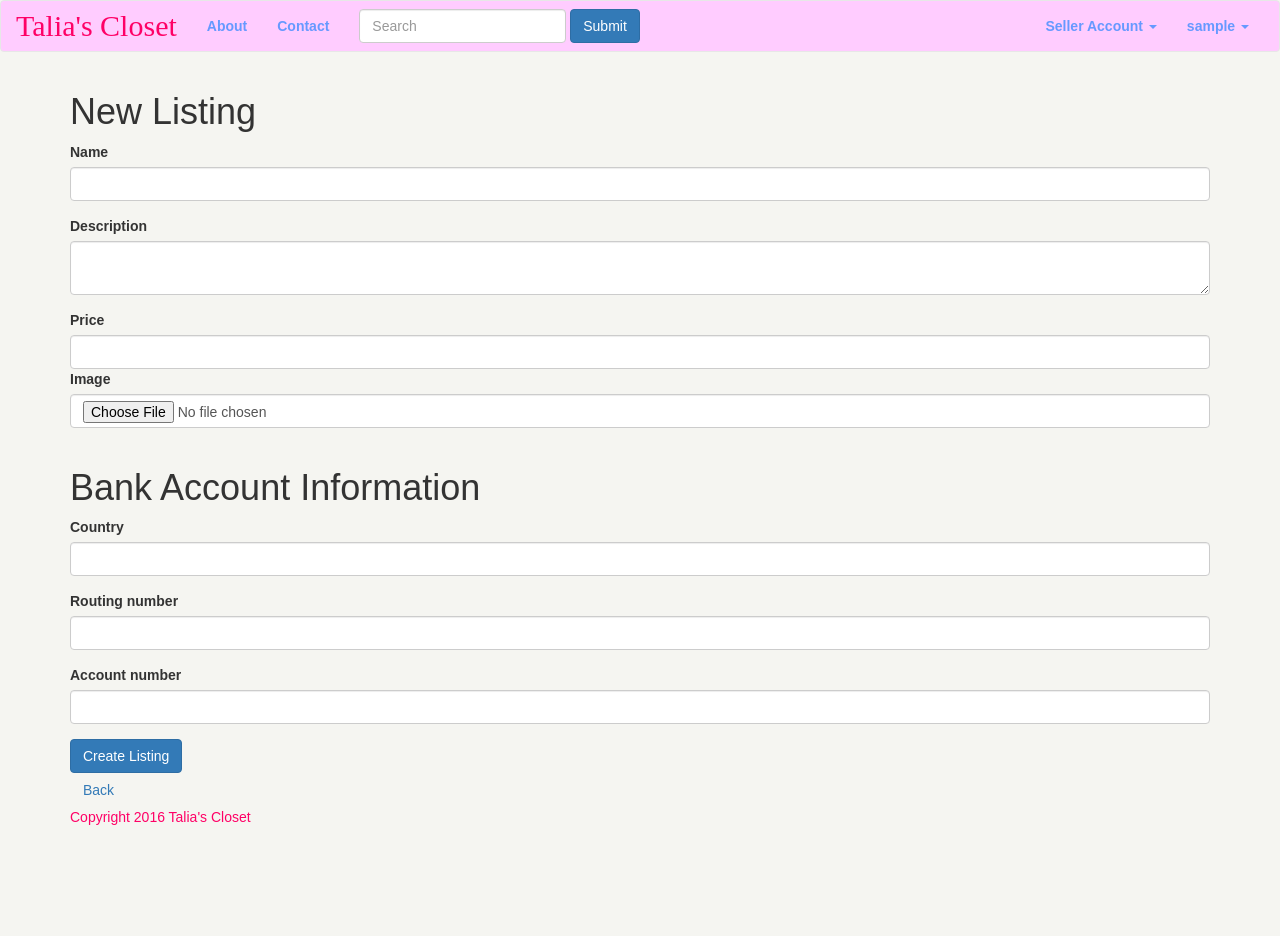
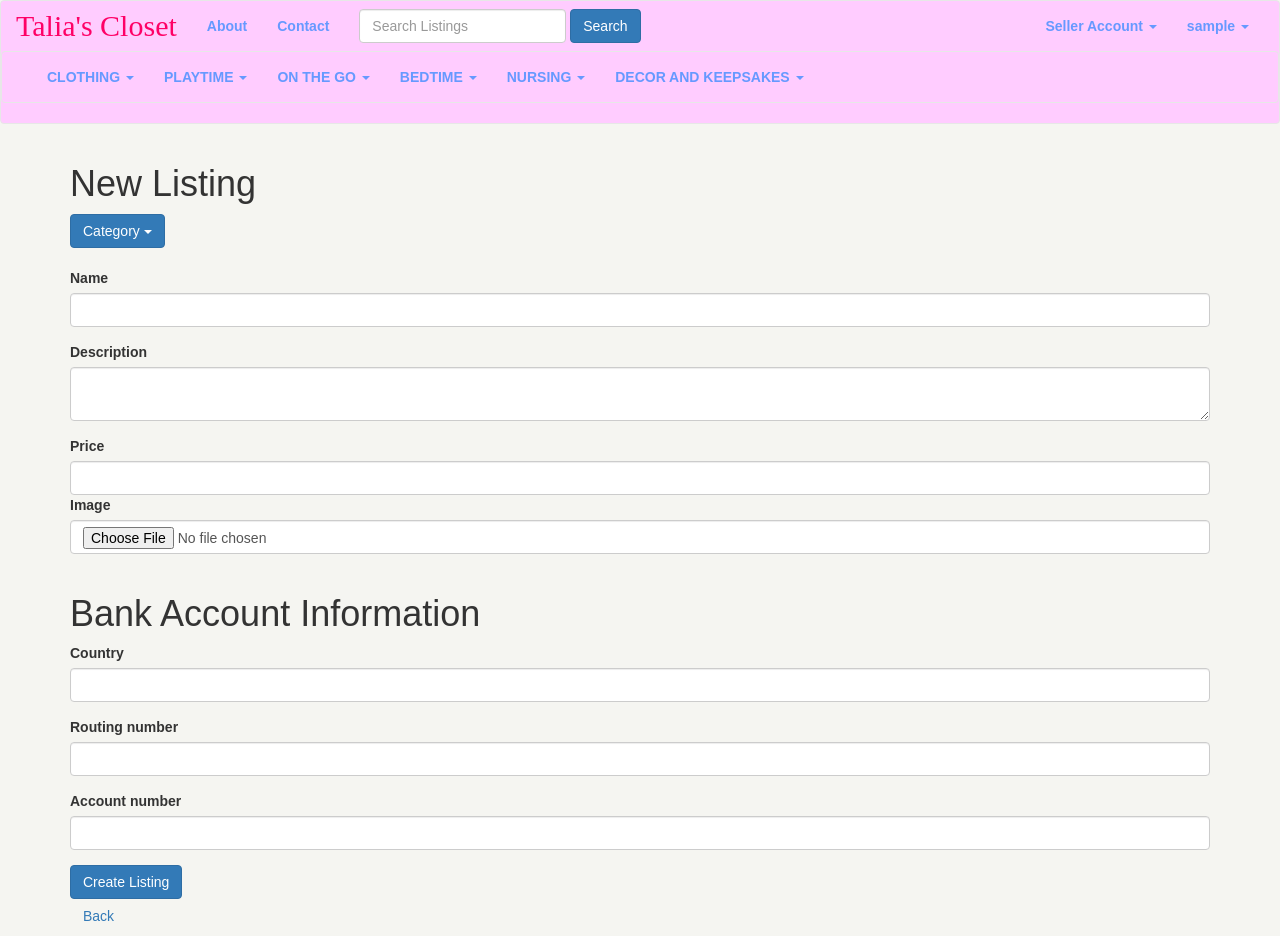
Before and after one commit to Brad124/Talia-s-Closet, a Rails app: page /listings/new in a window 1280 px wide. Shown: the top 936 px of the page. Before the commit the page ends 825 px from the top, so only its background shows below. Run offline with Rails 7, Linux system fonts and the light colour scheme; the visitor is signed in with stand-in values (Sample User, id 1); style sheets or scripts are compiled from the project's sources; parts of the project's set-up code (start-up, migrations or seed data) failed here and were passed over; some libraries are stand-ins or nearby versions.

Commit message:
more shit

```diff
--- /dev/null
+++ b/app/assets/javascripts/categories.coffee
@@ -0,0 +1,3 @@
+# Place all the behaviors and hooks related to the matching controller here.
+# All this logic will automatically be available in application.js.
+# You can use CoffeeScript in this file: http://coffeescript.org/
--- /dev/null
+++ b/app/assets/stylesheets/categories.scss
@@ -0,0 +1,3 @@
+// Place all the styles related to the Categories controller here.
+// They will automatically be included in application.css.
+// You can use Sass (SCSS) here: http://sass-lang.com/
--- /dev/null
+++ b/app/controllers/categories_controller.rb
@@ -0,0 +1,2 @@
+class CategoriesController < ApplicationController
+end
--- a/app/controllers/listings_controller.rb
+++ b/app/controllers/listings_controller.rb
@@ -11,8 +11,16 @@ class ListingsController < ApplicationController
   # GET /listings
   # GET /listings.json
   def index
-    @listings = Listing.all.order("created_at DESC")
+      @listings = Listing.all.order("created_at DESC")
+      @listings = Listing.all
+    if params[:search]
+      @listings = Listing.search(params[:search]).order("created_at DESC")
+    else
+      @listings = Listing.all.order('created_at DESC')
+    end
   end
+
+
 
   # GET /listings/1
   # GET /listings/1.json
@@ -92,7 +100,7 @@ class ListingsController < ApplicationController
 
     # Never trust parameters from the scary internet, only allow the white list through.
     def listing_params
-      params.require(:listing).permit(:name, :description, :price, :image)
+      params.require(:listing).permit(:name, :description, :price, :image, :category_id)
     end
 
     def check_user
--- /dev/null
+++ b/app/helpers/categories_helper.rb
@@ -0,0 +1,2 @@
+module CategoriesHelper
+end
--- a/app/views/layouts/_header.html.erb
+++ b/app/views/layouts/_header.html.erb
@@ -20,14 +20,21 @@
         <!--<li><a href="/pages/about">About <span class="sr-only">(current)</span></a></li> -->
         <!--<li><a href="/pages/contact">Contact</a></li> -->
 
+
+
       </ul>
       <form class="navbar-form navbar-left" role="search">
         <div class="form-group">
-          <input type="text" class="form-control" placeholder="Search">
+        <%= form_tag(listings_path, :method => "get", id: "search-form") do %>
+        <%= text_field_tag :search, params[:search], class: "form-control", placeholder: "Search Listings" %>
+        <%= submit_tag "Search", class: "btn btn-primary" %>
+        <% end %>
+
         </div>
-        <button type="submit" class="btn btn-primary">Submit</button>
       </form>
       <ul class="nav navbar-nav navbar-right">
+
+
 
 
         <% if user_signed_in? %>
@@ -62,4 +69,118 @@
 
     </div><!-- /.navbar-collapse -->
   </div><!-- /.container-fluid -->
+
+
+<nav class="navbar navbar-default">
+  <div class="container-fluid">
+    <!-- Brand and toggle get grouped for better mobile display -->
+    <div class="navbar-header">
+
+    </div>
+
+    <!-- Collect the nav links, forms, and other content for toggling -->
+    <div class="collapse navbar-collapse" id="bs-example-navbar-collapse-1">
+      <ul class="nav navbar-nav">
+
+        <li class="dropdown">
+          <a href="#" class="dropdown-toggle" data-toggle="dropdown" role="button" aria-haspopup="true" aria-expanded="false">CLOTHING <span class="caret"></span></a>
+          <ul class="dropdown-menu">
+            <li><a href="#">Action</a></li>
+            <li><a href="#">Another action</a></li>
+            <li><a href="#">Something else here</a></li>
+            <li role="separator" class="divider"></li>
+            <li><a href="#">Separated link</a></li>
+            <li role="separator" class="divider"></li>
+            <li><a href="#">One more separated link</a></li>
+          </ul>
+        </li>
+      </ul>
+
+      <div class="collapse navbar-collapse" id="bs-example-navbar-collapse-1">
+      <ul class="nav navbar-nav">
+
+        <li class="dropdown">
+          <a href="#" class="dropdown-toggle" data-toggle="dropdown" role="button" aria-haspopup="true" aria-expanded="false">PLAYTIME <span class="caret"></span></a>
+          <ul class="dropdown-menu">
+            <li><a href="#">Action</a></li>
+            <li><a href="#">Another action</a></li>
+            <li><a href="#">Something else here</a></li>
+            <li role="separator" class="divider"></li>
+            <li><a href="#">Separated link</a></li>
+            <li role="separator" class="divider"></li>
+            <li><a href="#">One more separated link</a></li>
+          </ul>
+        </li>
+      </ul>
+
+      <div class="collapse navbar-collapse" id="bs-example-navbar-collapse-1">
+      <ul class="nav navbar-nav">
+
+        <li class="dropdown">
+          <a href="#" class="dropdown-toggle" data-toggle="dropdown" role="button" aria-haspopup="true" aria-expanded="false">ON THE GO <span class="caret"></span></a>
+          <ul class="dropdown-menu">
+            <li><a href="#">Action</a></li>
+            <li><a href="#">Another action</a></li>
+            <li><a href="#">Something else here</a></li>
+            <li role="separator" class="divider"></li>
+            <li><a href="#">Separated link</a></li>
+            <li role="separator" class="divider"></li>
+            <li><a href="#">One more separated link</a></li>
+          </ul>
+        </li>
+      </ul>
+
+      <div class="collapse navbar-collapse" id="bs-example-navbar-collapse-1">
+      <ul class="nav navbar-nav">
+
+        <li class="dropdown">
+          <a href="#" class="dropdown-toggle" data-toggle="dropdown" role="button" aria-haspopup="true" aria-expanded="false">BEDTIME <span class="caret"></span></a>
+          <ul class="dropdown-menu">
+            <li><a href="#">Action</a></li>
+            <li><a href="#">Another action</a></li>
+            <li><a href="#">Something else here</a></li>
+            <li role="separator" class="divider"></li>
+            <li><a href="#">Separated link</a></li>
+            <li role="separator" class="divider"></li>
+            <li><a href="#">One more separated link</a></li>
+          </ul>
+        </li>
+      </ul>
+
+     <div class="collapse navbar-collapse" id="bs-example-navbar-collapse-1">
+      <ul class="nav navbar-nav">
+
+        <li class="dropdown">
+          <a href="#" class="dropdown-toggle" data-toggle="dropdown" role="button" aria-haspopup="true" aria-expanded="false">NURSING <span class="caret"></span></a>
+          <ul class="dropdown-menu">
+            <li><a href="#">Action</a></li>
+            <li><a href="#">Another action</a></li>
+            <li><a href="#">Something else here</a></li>
+            <li role="separator" class="divider"></li>
+            <li><a href="#">Separated link</a></li>
+            <li role="separator" class="divider"></li>
+            <li><a href="#">One more separated link</a></li>
+          </ul>
+        </li>
+      </ul>
+
+      <div class="collapse navbar-collapse" id="bs-example-navbar-collapse-1">
+      <ul class="nav navbar-nav">
+
+        <li class="dropdown">
+          <a href="#" class="dropdown-toggle" data-toggle="dropdown" role="button" aria-haspopup="true" aria-expanded="false">DECOR AND KEEPSAKES <span class="caret"></span></a>
+          <ul class="dropdown-menu">
+            <li><a href="#">Action</a></li>
+            <li><a href="#">Another action</a></li>
+            <li><a href="#">Something else here</a></li>
+            <li role="separator" class="divider"></li>
+            <li><a href="#">Separated link</a></li>
+            <li role="separator" class="divider"></li>
+            <li><a href="#">One more separated link</a></li>
+          </ul>
+        </li>
+      </ul>
+    </div><!-- /.navbar-collapse -->
+  </div><!-- /.container-fluid -->
 </nav>
+</nav>
--- a/app/views/listings/_form.html.erb
+++ b/app/views/listings/_form.html.erb
@@ -15,6 +15,19 @@
    <div id="stripe_error" class="alert alert-danger" style="display:none">
       <noscript>Javascript is not enabled. It is required for this form. Enable it in your web browser settings</noscript>
    </div>
+
+  <div class="dropdown">
+  <button class="btn btn-primary dropdown-toggle" type="button" id="dropdownMenu1" data-toggle="dropdown" aria-haspopup="true" aria-expanded="true">
+    Category
+    <span class="caret"></span>
+  </button>
+  <ul class="dropdown-menu" aria-labelledby="dropdownMenu1">
+    <li><a href="#">Action</a></li>
+    <li><a href="#">Another action</a></li>
+    <li><a href="#">Something else here</a></li>
+    <li><a href="#">Separated link</a></li>
+  </ul>
+  </div><br>
 
   <div class="form-group">
     <%= f.label :name %><br>
--- /dev/null
+++ b/db/migrate/20160327092116_add_category_id_to_listings.rb
@@ -0,0 +1,5 @@
+class AddCategoryIdToListings < ActiveRecord::Migration
+  def change
+    add_column :listings, :category_id, :integer
+  end
+end
```
Also changed, not shown: app/models/category.rb (added, +7 -0 lines), app/models/listing.rb (+8 -0 lines), db/migrate/20160327065316_create_categories.rb (added, +9 -0 lines), test/controllers/categories_controller_test.rb (added, +7 -0 lines), test/fixtures/categories.yml (added, +7 -0 lines), test/models/category_test.rb (added, +7 -0 lines), RackMultipart20160325-2233-1hvprid.jpg (deleted), cd27d5c9a79fe40a37553b2a4131e93b20160325-2233-20i2vk.jpg (deleted), db/schema.rb, 3 other files.
